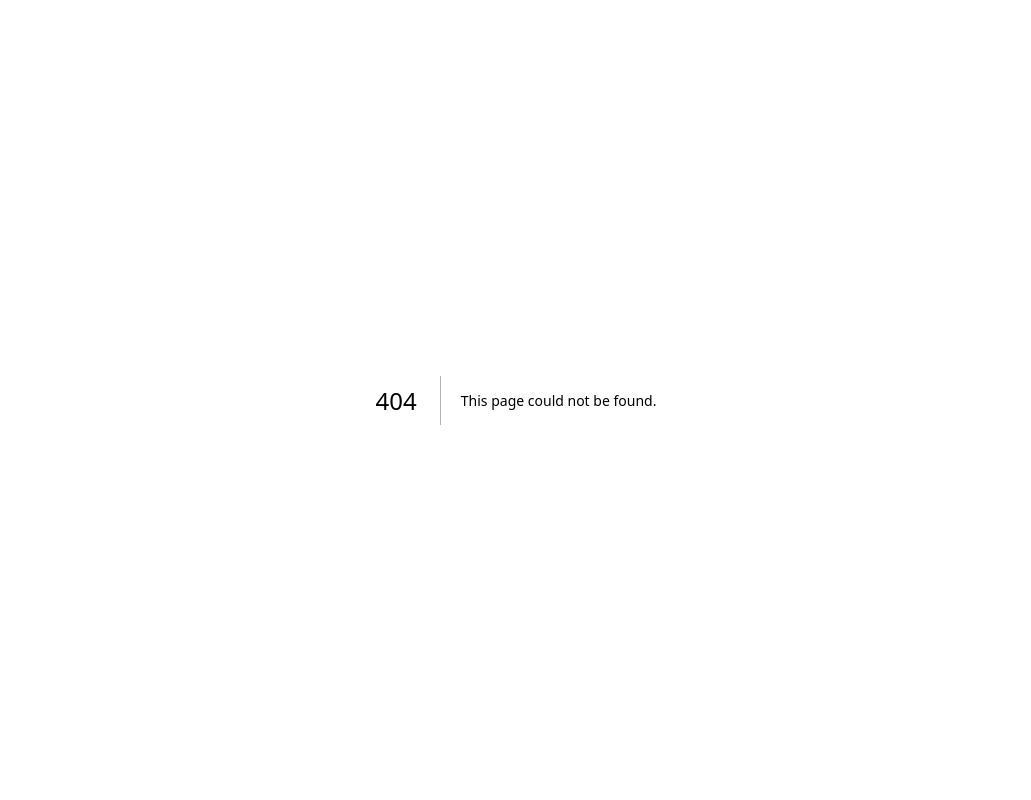
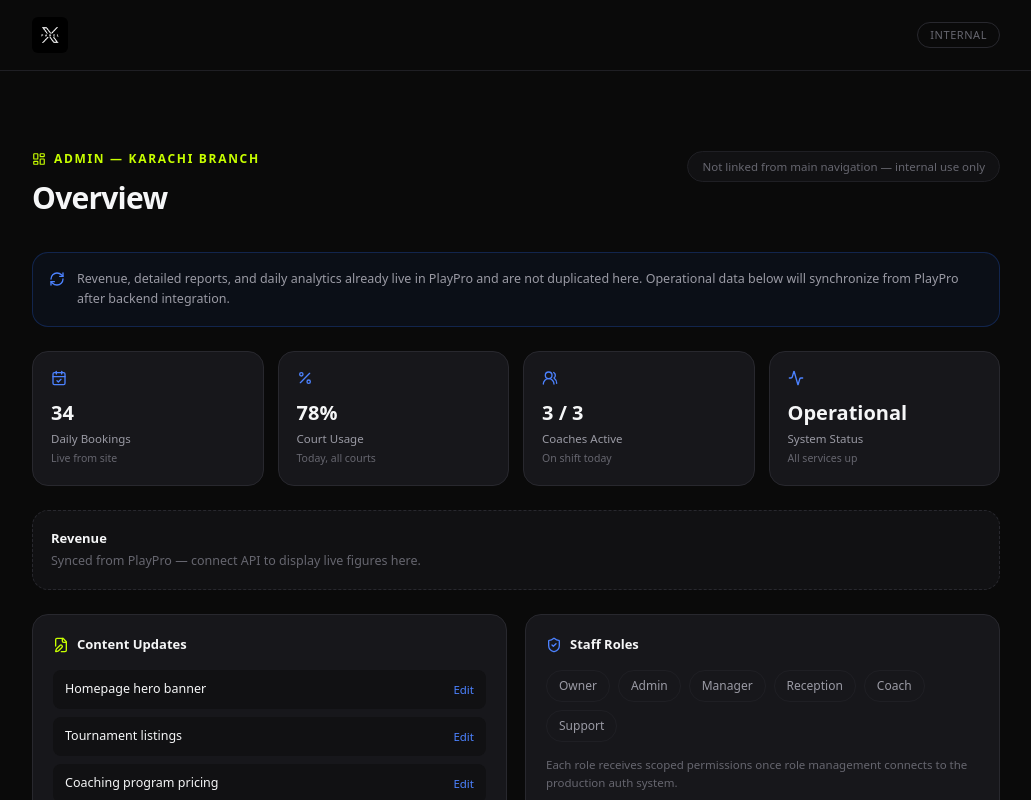
Before and after one commit to ai-x-systems/paddlex-pakistan, a Next.js app: page /admin in a window 1280 px wide. Before the commit this address had no page. Shown: the top 800 px of the page, without its empty margins (124-1155 px from the left). Built offline with nearby package versions, Linux system fonts and the light colour scheme.

Commit message:
Add files via upload

```diff
--- /dev/null
+++ b/app/admin/page.tsx
@@ -0,0 +1,24 @@
+import type { Metadata } from "next";
+import { Logo } from "@/components/logo";
+import { AdminOverview } from "@/components/admin/admin-overview";
+
+export const metadata: Metadata = {
+  title: "Admin | PaddleX Pakistan",
+  robots: { index: false, follow: false },
+};
+
+export default function AdminPage() {
+  return (
+    <div className="min-h-screen bg-bg text-ink">
+      <div className="border-b border-border-soft">
+        <div className="mx-auto flex h-[70px] max-w-5xl items-center justify-between px-5 md:px-7">
+          <Logo />
+          <span className="rounded-full border border-border px-3 py-1 font-mono-brand text-[11px] uppercase tracking-wider text-muted-2">
+            Internal
+          </span>
+        </div>
+      </div>
+      <AdminOverview />
+    </div>
+  );
+}
```
